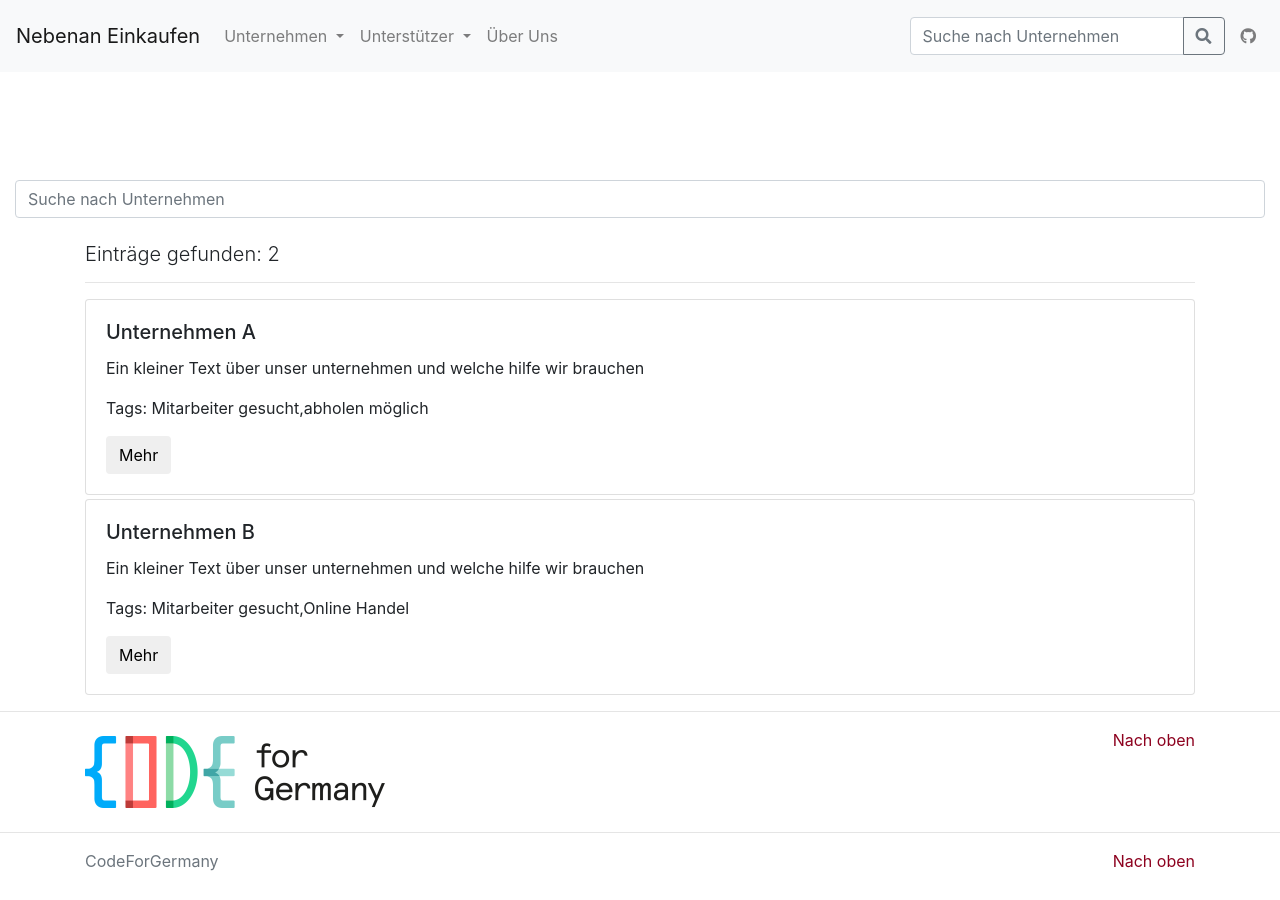
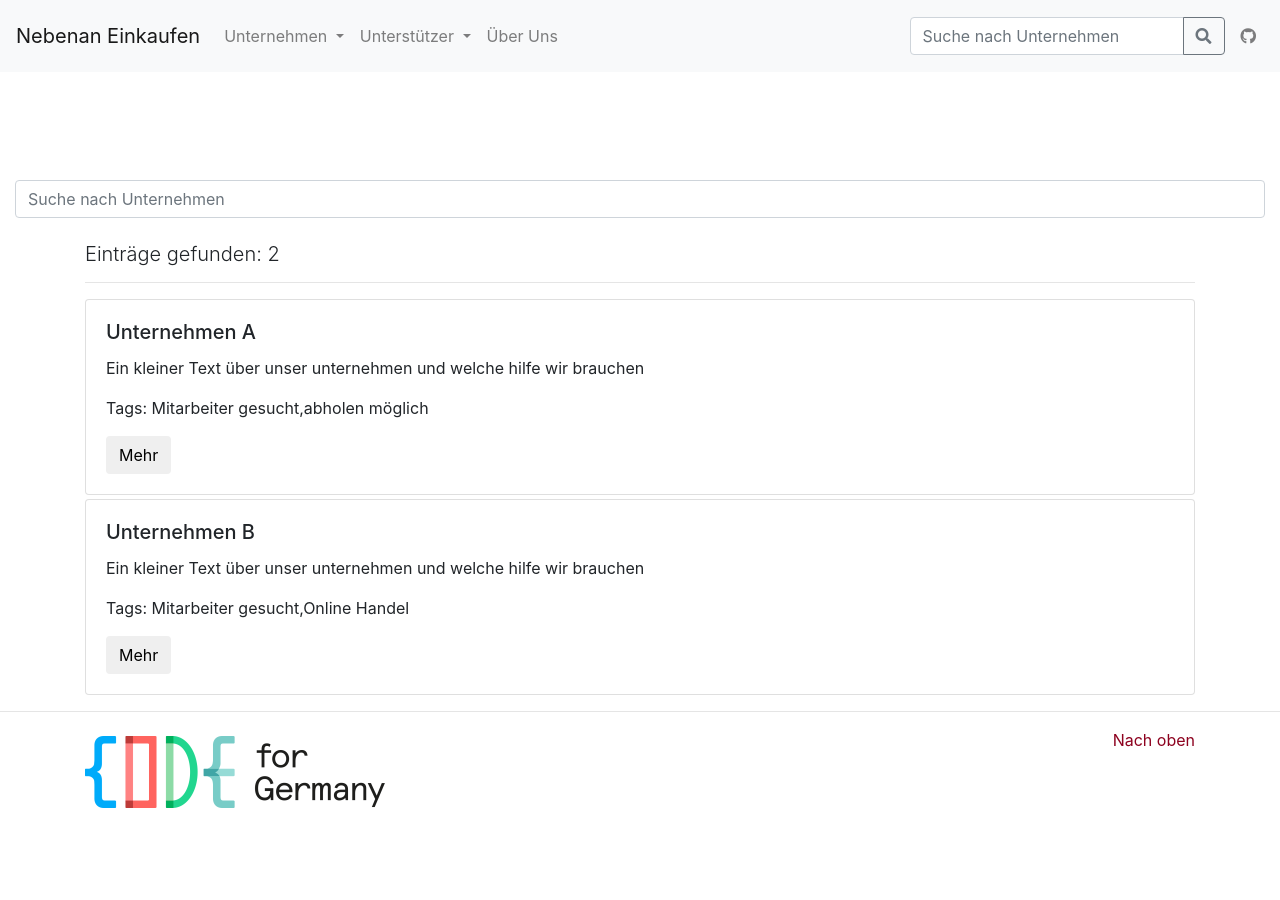
Before and after one commit to mach-wat-ruhr/mach-wat-ruhr.github.io, a Jekyll site: the page built from search.html, in a window 1280 px wide. Built offline with Jekyll 4.4.1, drawn with Linux system fonts in a browser that asks for light colours; nearby versions of some CDN libraries.

Commit message:
Update Website

```diff
--- a/_includes/footer_search.html
+++ b/_includes/footer_search.html
@@ -1,11 +1,3 @@
-<hr>
-<div class="container">
-  <footer class="text-muted">
-    <p class="float-right"><a href="#page-top">Nach oben</a></p>
-    <p>CodeForGermany</p>
-  </footer>
-</div>
-
 <!-- JS -->
 <script src="https://code.jquery.com/jquery-3.3.1.slim.min.js" integrity="sha384-q8i/X+965DzO0rT7abK41JStQIAqVgRVzpbzo5smXKp4YfRvH+8abtTE1Pi6jizo" crossorigin="anonymous"></script>
 <script src="https://cdnjs.cloudflare.com/ajax/libs/popper.js/1.14.3/umd/popper.min.js" integrity="sha384-ZMP7rVo3mIykV+2+9J3UJ46jBk0WLaUAdn689aCwoqbBJiSnjAK/l8WvCWPIPm49" crossorigin="anonymous"></script>
```
Also changed, not shown: 2 other files.
